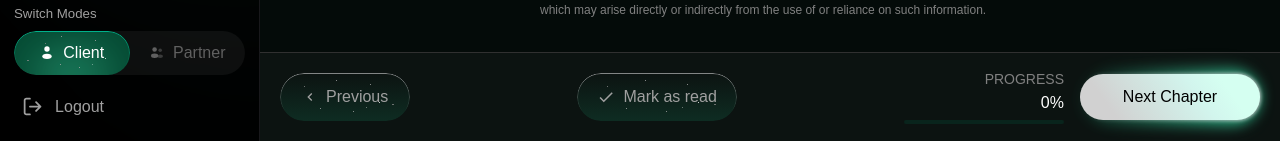
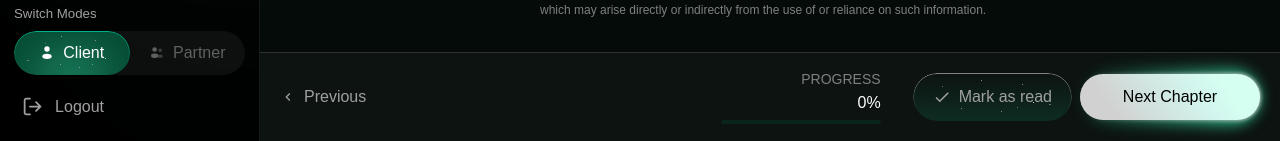
Before and after one commit to Mdx2025/GenesisFxDashboardMDX, a React (Vite) app: page /academy/ebook-single-page in a window 1280 px wide. Shown: the part 659-800 px from the top of the page. Built offline with nearby package versions, Linux system fonts and the light colour scheme; a web font is replaced by a local one.

Commit message:
fix: ebook bottom bar — plain Previous, Mark as read next to Next Chapter, Progress+buttons gap-8

```diff
--- a/src/pages/academy/EbookSinglePage.tsx
+++ b/src/pages/academy/EbookSinglePage.tsx
@@ -207,15 +207,15 @@ export default function EbookSinglePage() {
         {/* Fixed Bottom Bar */}
         <div className="shrink-0 border-t border-[#303030] bg-[#0c1311] px-4 xl:px-5 2xl:px-7 3xl:px-10 4xl:px-14">
           <div className="flex items-center justify-between h-[88px] gap-4">
-            <SparkleButton onClick={() => setActiveChapter(prev => Math.max(1, prev - 1))} className="px-[22px] shrink-0">
+            <button
+              type="button"
+              onClick={() => setActiveChapter(prev => Math.max(1, prev - 1))}
+              className="flex items-center gap-2 text-[#a0a0a0] text-[16px] font-acid leading-[24.44px] cursor-pointer shrink-0 bg-transparent border-none hover:text-white transition-colors"
+            >
               <ChevronLeftIcon /> Previous
-            </SparkleButton>
+            </button>
 
-            <SparkleButton className="px-5 shrink-0">
-              <CheckIcon /> Mark as read
-            </SparkleButton>
-
-            <div className="flex items-center gap-4 shrink-0">
+            <div className="flex flex-row items-center gap-8 shrink-0">
               <div className="hidden sm:flex flex-col items-end gap-0.5">
                 <span className="text-[14px] font-acid text-[#808080] leading-[18.8px]">PROGRESS</span>
                 <span className="text-[16px] font-acid-medium text-white leading-[24.44px]">{progress}%</span>
@@ -226,6 +226,10 @@ export default function EbookSinglePage() {
                   />
                 </div>
               </div>
+              <div className="flex flex-row items-center gap-2">
+                <SparkleButton className="px-5 shrink-0">
+                  <CheckIcon /> Mark as read
+                </SparkleButton>
                 <GlowButton
                   label="Next Chapter"
                   width={180}
@@ -236,6 +240,7 @@ export default function EbookSinglePage() {
             </div>
           </div>
         </div>
+      </div>
     </>
   )
 }
```
Lines whose indentation alone changed are shown as unchanged.
